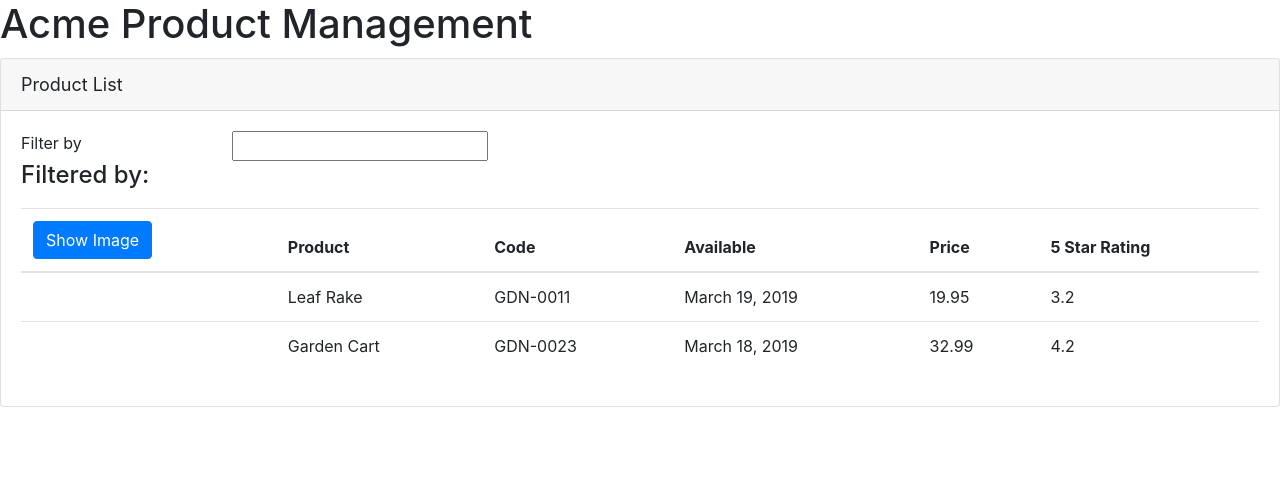
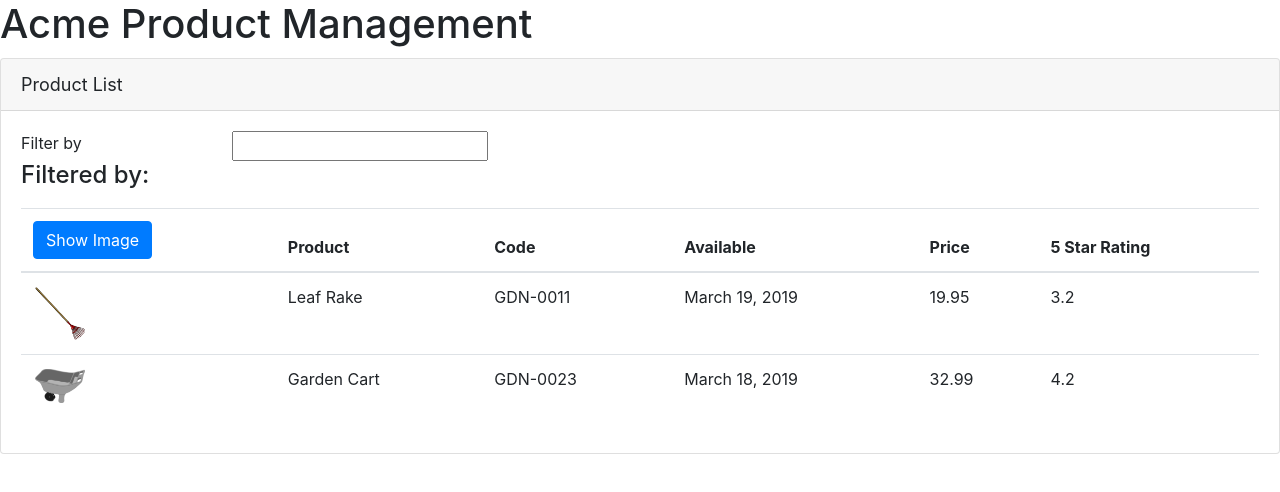
Before and after one commit to m0nq/acme-product-manager, an Angular app: page / in a window 1280 px wide. Shown: the top 492 px of the page. Built offline with nearby package versions, Linux system fonts and the light colour scheme.

Commit message:
Added images to product list page

```diff
--- a/src/app/product-list/product-list.component.html
+++ b/src/app/product-list/product-list.component.html
@@ -29,7 +29,12 @@
         </thead>
         <tbody>
           <tr *ngFor="let product of products">
-            <td></td>
+            <td>
+              <img [src]="product.imageUrl" [alt]="product.description"
+                   [title]="product.productName"
+                   [style.width.px]="imageWidth"
+                   [style.margin.px]="imageMargin">
+            </td>
             <td>{{product.productName}}</td>
             <td>{{product.productCode}}</td>
             <td>{{product.releaseDate}}</td>
--- a/src/app/product-list/product-list.component.ts
+++ b/src/app/product-list/product-list.component.ts
@@ -8,6 +8,8 @@
 export class ProductListComponent implements OnInit {
 
   pageTitle: string = 'Product List';
+  imageWidth: number = 50;
+  imageMargin: number = 2;
   products: any[] = [
     {
       productId: 1,
```
